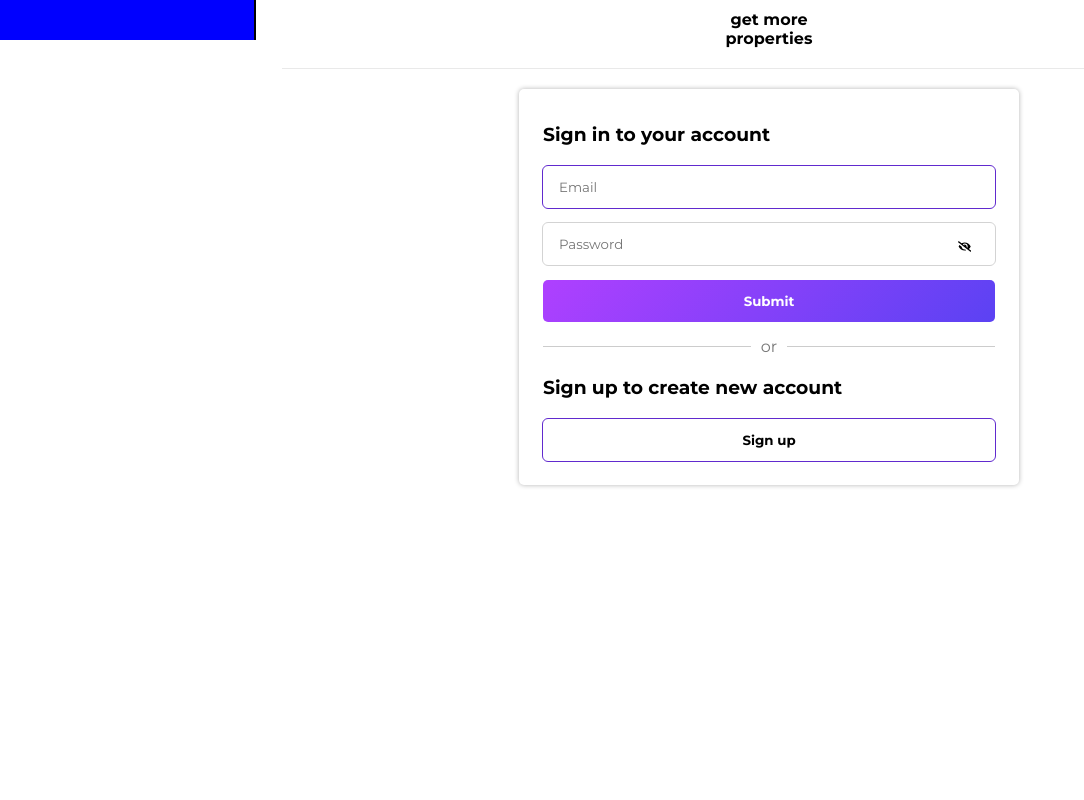
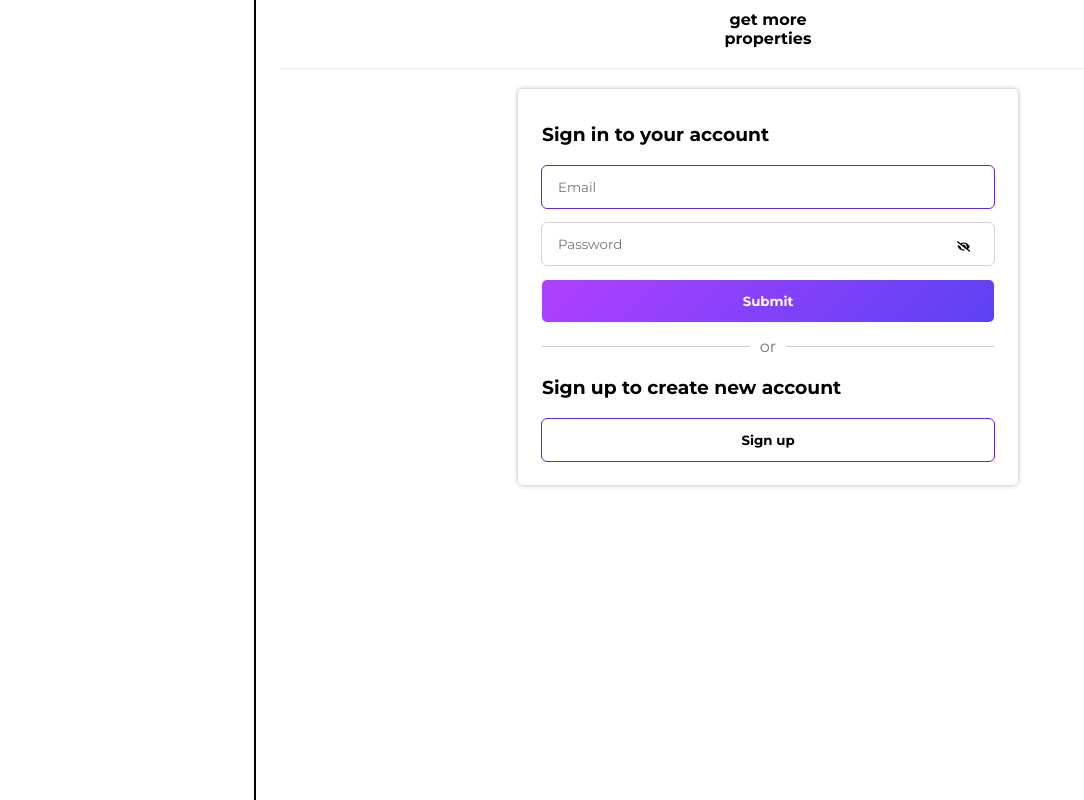
Before and after one commit to skabeo/frontend-capstone, a React (Create React App) app: page /signin in a window 1280 px wide. Shown: the whole page, without its empty margins (0-1084 px from the left). Built offline with nearby package versions, Linux system fonts and the light colour scheme.

Commit message:
fix sidebar and adjust main content position

```diff
--- a/src/App.css
+++ b/src/App.css
@@ -18,9 +18,9 @@ body {
 
 .App {
   display: flex;
-  column-gap: 2px;
 }
 
 .main-content {
   width: 80vw;
+  margin-left: 20vw;
 }
--- a/src/styles/sidebar.css
+++ b/src/styles/sidebar.css
@@ -1,8 +1,9 @@
 .sidebar {
+  position: fixed;
   width: 20vw;
+  height: 100vh;
   border-right: 2px solid;
   padding: 20px;
-  background-color: blue;
 }
 
 .email-link {
```
